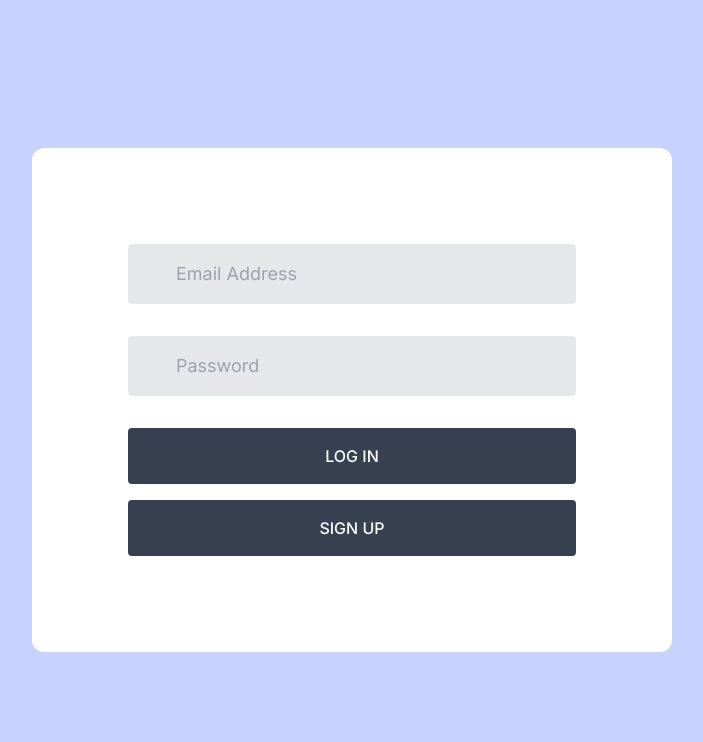
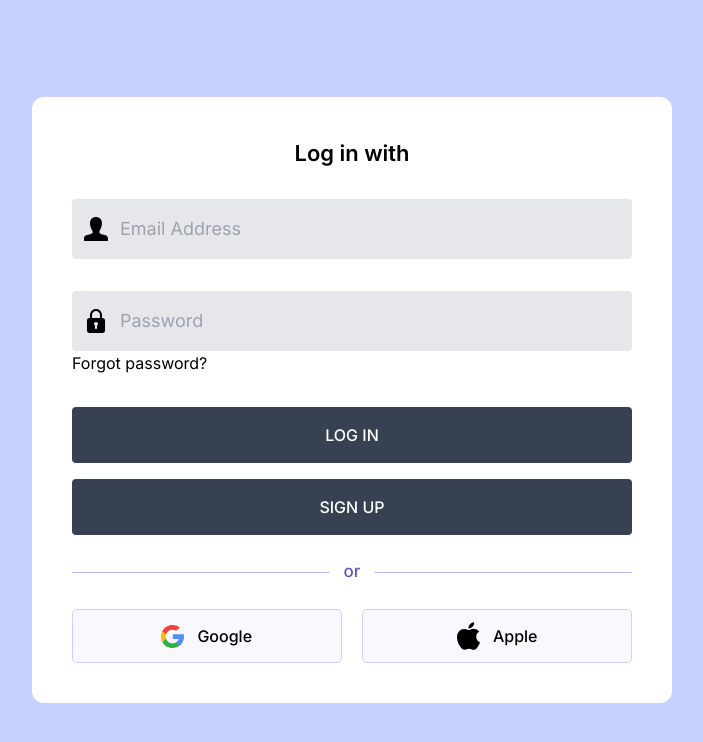
Before and after one commit to Chinorea/snowball, a Next.js app: page / in a window 1280 px wide. Shown: the top 742 px of the page, without its empty margins (288-991 px from the left). Built offline with nearby package versions, Linux system fonts and the light colour scheme.

Commit message:
Completed Login Page

```diff
--- a/src/app/page.tsx
+++ b/src/app/page.tsx
@@ -2,6 +2,8 @@
 
 import { Container } from "@/components/Container";
 import { useRouter } from "next/navigation";
+import { SocialLogin } from "@/components/LoginPage/SocialLogin";
+import { SignUpPage } from "@/components/LoginPage/SignUpPage";
 
 export default function Home() {
   const router = useRouter(); // Initialize the router
@@ -13,40 +15,14 @@ export default function Home() {
 
   return (
     // <Container className="min-h-screen w-full">
+
       <div className="bg-indigo-200 dark:bg-gray-800 min-h-screen w-full overflow-hidden flex items-center justify-center">
         <div className="bg-white dark:bg-gray-900 lg:w-6/12 md:w-7/12 w-8/12 shadow-3xl rounded-xl relative">
-          <form className="p-12 md:p-24">
-            {/* Email Input */}
-            <div className="flex items-center text-lg mb-6 md:mb-8 relative">
-              <input
-                type="text"
-                id="username"
-                className="bg-gray-200 dark:bg-gray-700 dark:text-white rounded pl-12 py-2 md:py-4 focus:outline-none w-full"
-                placeholder="Email Address"
-              />
-            </div>
-            {/* Password Input */}
-            <div className="flex items-center text-lg mb-6 md:mb-8 relative">
-              <input
-                type="password"
-                id="password"
-                className="bg-gray-200 dark:bg-gray-700 dark:text-white rounded pl-12 py-2 md:py-4 focus:outline-none w-full"
-                placeholder="Password"
-              />
-            </div>
-            {/* Login Button */}
-            <button
-              onClick={logIn}
-              className="bg-gray-700 dark:bg-gray-800 font-medium p-2 md:p-4 text-white uppercase w-full rounded"
-            >
-              Log In
-            </button>
-            {/* Signup Button */}
-            <button
-              className="bg-gray-700 dark:bg-gray-800 font-medium p-2 md:p-4 text-white uppercase w-full rounded mt-4"
-            >
-              Sign Up
-            </button>
+          <form className="p-12 md:p-10">
+          <h2 className="form-title">Log in with</h2>
+            <SignUpPage />
+            <SocialLogin />
+
           </form>
         </div>
       </div>
--- /dev/null
+++ b/src/components/LoginPage/SignUpPage.tsx
@@ -0,0 +1,56 @@
+import { useRouter } from "next/navigation";
+import "./index.css"
+
+export const SignUpPage = () => {
+    const router = useRouter(); // Initialize the router
+
+    const logIn = (event: React.MouseEvent<HTMLButtonElement>) => {
+        event.preventDefault(); // Prevent form submission
+        router.push("/Dashboard"); // Navigate to the dashboard
+    };
+
+    return(
+        <div>
+            {/* Email Input */}
+            <div className="flex items-center text-lg mb-6 md:mb-8 relative">
+                <svg className="absolute ml-3" width="24" viewBox="0 0 24 24">
+                    <path d="M20.822 18.096c-3.439-.794-6.64-1.49-5.09-4.418 4.72-8.912 1.251-13.678-3.732-13.678-5.082 0-8.464 4.949-3.732 13.678 1.597 2.945-1.725 3.641-5.09 4.418-3.073.71-3.188 2.236-3.178 4.904l.004 1h23.99l.004-.969c.012-2.688-.092-4.222-3.176-4.935z"/>
+                </svg>
+                <input
+                    type="text"
+                    id="username"
+                    className="bg-gray-200 dark:bg-gray-700 dark:text-white rounded pl-12 py-2 md:py-4 focus:outline-none w-full"
+                    placeholder="Email Address"
+                />
+            </div>
+            {/* Password Input */}
+            <div className="mb-6 md:mb-8">
+                <div className="flex items-center text-lg relative">
+                <svg className="absolute ml-3" viewBox="0 0 24 24" width="24">
+                  <path d="m18.75 9h-.75v-3c0-3.309-2.691-6-6-6s-6 2.691-6 6v3h-.75c-1.24 0-2.25 1.009-2.25 2.25v10.5c0 1.241 1.01 2.25 2.25 2.25h13.5c1.24 0 2.25-1.009 2.25-2.25v-10.5c0-1.241-1.01-2.25-2.25-2.25zm-10.75-3c0-2.206 1.794-4 4-4s4 1.794 4 4v3h-8zm5 10.722v2.278c0 .552-.447 1-1 1s-1-.448-1-1v-2.278c-.595-.347-1-.985-1-1.722 0-1.103.897-2 2-2s2 .897 2 2c0 .737-.405 1.375-1 1.722z"/>
+                </svg>
+                <input
+                    type="password"
+                    id="password"
+                    className="bg-gray-200 dark:bg-gray-700 dark:text-white rounded pl-12 py-2 md:py-4 focus:outline-none w-full"
+                    placeholder="Password"
+                />
+                </div>
+                <a href="#" className="forgot-password-link">Forgot password?</a>
+            </div>
+            {/* Login Button */}
+            <button
+              onClick={logIn}
+              className="bg-gray-700 dark:bg-gray-800 font-medium p-2 md:p-4 text-white uppercase w-full rounded"
+            >
+              Log In
+            </button>
+            {/* Signup Button */}
+            <button
+              className="bg-gray-700 dark:bg-gray-800 font-medium p-2 md:p-4 text-white uppercase w-full rounded mt-4"
+            >
+              Sign Up
+            </button>
+        </div>
+    );
+}
--- /dev/null
+++ b/src/components/LoginPage/SocialLogin.tsx
@@ -0,0 +1,19 @@
+import "./index.css"
+
+export const SocialLogin = () => {
+    return(
+        <div>
+            <p className="separator"><span>or</span></p>
+            <div className="social-login">
+                <button className="social-button">
+                <img src="/img/google.svg" alt="Google" className="social-icon" />
+                Google
+                </button>
+                <button className="social-button">
+                <img src="/img/apple.svg" alt="Apple" className="social-icon" />
+                Apple
+                </button>
+            </div>
+        </div>
+    );
+}
--- /dev/null
+++ b/src/components/LoginPage/index.css
@@ -0,0 +1,177 @@
+/* Importing Google Fonts - Montserrat */
+@import url('https://fonts.googleapis.com/css2?family=Montserrat:ital,wght@0,100..900;1,100..900&display=swap');
+
+#root {
+  width: 100%;
+  padding: 0.6rem;
+}
+
+.login-container {
+  margin: 0 auto;
+  padding: 2rem 1.5rem;
+  background: #fff;
+}
+
+.form-title {
+  text-align: center;
+  font-size: 1.37rem;
+  font-weight: 600;
+  margin-bottom: 1.87rem;
+}
+
+.social-login {
+  display: flex;
+  gap: 1.31rem;
+}
+
+.social-login .social-button {
+  display: flex;
+  gap: 0.81rem;
+  width: 100%;
+  font-size: 1rem;
+  font-weight: 500;
+  cursor: pointer;
+  padding: 0.75rem 0;
+  border-radius: 0.31rem;
+  align-items: center;
+  justify-content: center;
+  background: #F9F8FF;
+  border: 1px solid #D5CBFF;
+  transition: 0.3s ease;
+}
+
+.social-login .social-button:hover {
+  border-color: #5F41E4;
+  background: #f1eff9;
+}
+
+.social-icon {
+  width: 23px;
+}
+
+.separator {
+  position: relative;
+  margin: 1.5rem 0;
+  text-align: center;
+  background: #fff;
+}
+
+.separator span {
+  z-index: 1;
+  font-weight: 500;
+  color: #6652BE;
+  position: relative;
+  background: #fff;
+  font-size: 1.06rem;
+  padding: 0 0.9rem;
+}
+
+ .separator::after {
+  content: "";
+  position: absolute;
+  left: 0;
+  top: 50%;
+  height: 1px;
+  width: 100%;
+  background: #bfb3f2;
+}
+
+.login-form .input-wrapper {
+  height: 54px;
+  width: 100%;
+  position: relative;
+  margin-bottom: 1.5rem;
+}
+
+.login-form .input-field {
+  width: 100%;
+  height: 100%;
+  outline: none;
+  font-size: 1.06rem;
+  border-radius: 0.31rem;
+  border: 1px solid #bfb3f2;
+  padding: 0px 1.25rem 0 3.12rem;
+  transition: 0.2s ease;
+}
+
+.login-form .input-field:focus {
+  border-color: #5F41E4;
+}
+
+.login-form .input-field::placeholder {
+  color: #9284c8;
+}
+
+.login-form .input-wrapper i {
+  position: absolute;
+  top: 50%;
+  height: 100%;
+  display: flex;
+  color: #a395e0;
+  align-items: center;
+  transform: translateY(-50%);
+  transition: 0.2s ease;
+}
+
+.login-form .input-wrapper i:not(.eye-icon) {
+  left: 0.93rem;
+  pointer-events: none;
+}
+
+.login-form .input-field:focus ~ i:not(.eye-icon) {
+  color: #5F41E4;
+}
+
+.login-form .input-wrapper i.eye-icon {
+  display: none;
+  right: 0.93rem;
+  color: #917DE8;
+  cursor: pointer;
+  font-size: 1.25rem;
+}
+
+.login-form .input-wrapper .input-field:valid ~ .eye-icon {
+  display: flex;
+}
+
+.login-form .forgot-password-link {
+  display: block;
+  width:fit-content;
+  margin-top: -0.44rem;
+}
+
+.login-form .login-button {
+  border: none;
+  outline: none;
+  width: 100%;
+  height: 54px;
+  color: #fff;
+  font-size: 1.125rem;
+  font-weight: 500;
+  cursor: pointer;
+  margin-top: 2.19rem;
+  border-radius: 0.31rem;
+  background: #5F41E4;
+  transition: 0.3s ease;
+}
+
+.login-form .login-button:hover {
+  background: #4320df;
+}
+
+.login-container .signup-prompt {
+  text-align: center;
+  font-size: 1.06rem;
+  font-weight: 500;
+  margin: 1.75rem 0 0.31rem;
+}
+
+.login-container a {
+  color: #5F41E4;
+  font-weight: 500;
+  text-decoration: none;
+}
+
+.login-container a:hover {
+  text-decoration: underline;
+}
```
Also changed, not shown: public/img/apple.svg (added), public/img/google.svg (added).
